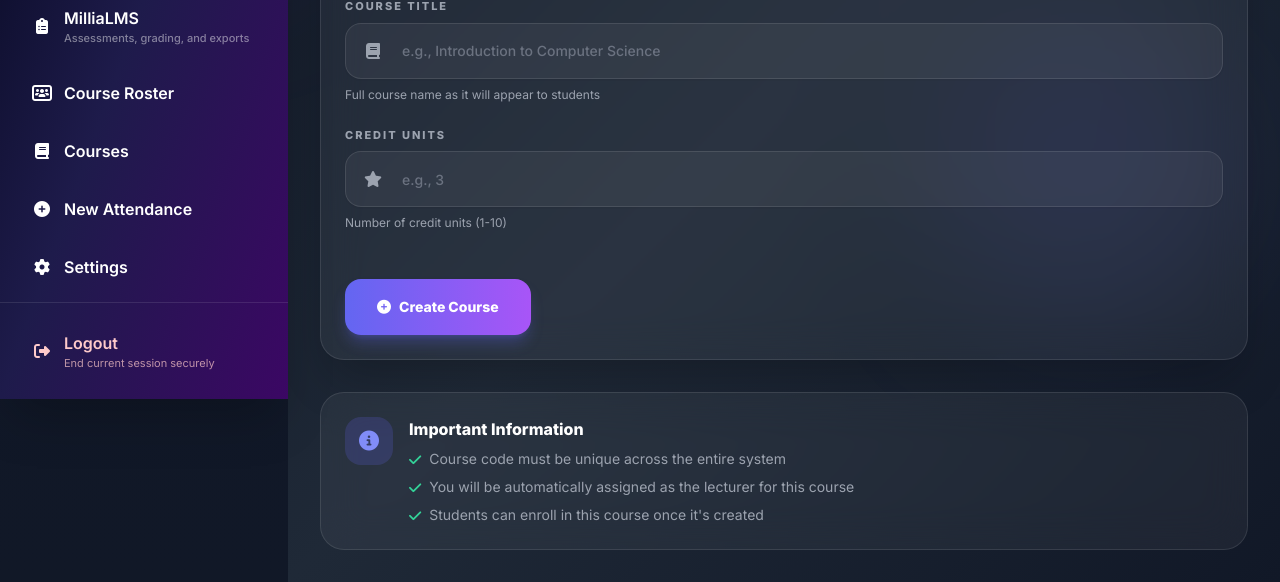
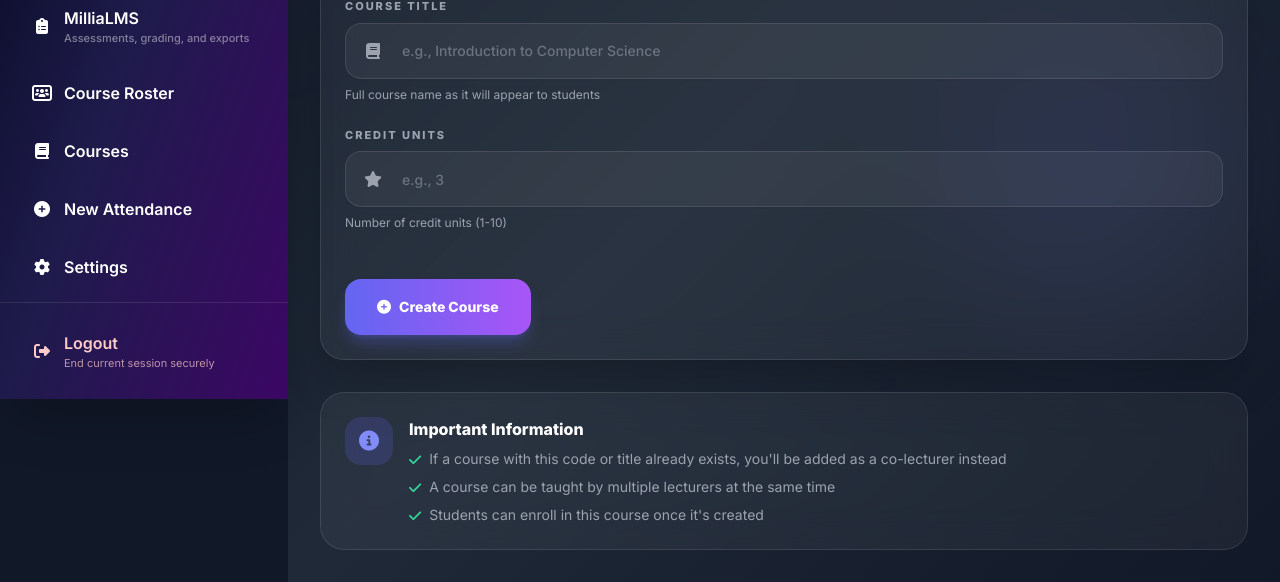
Before and after one commit to codingwhiz-BackendDev/AttendEase, a Django app: page /lecturer/create-course/ in a window 1280 px wide. Shown: the part 401-983 px from the top of the page. Run offline with Django 5.2, Linux system fonts and the light colour scheme; a user stored in the database is signed in; tables that the repository leaves empty hold one stand-in row (values such as "Sample post"); some libraries are stand-ins or nearby versions.

Commit message:
working on multi lecturers for 1 course

```diff
--- a/App/views.py
+++ b/App/views.py
@@ -442,8 +442,13 @@ def lecturer_dashboard(request):
 
     user_obj = User.objects.get(username=request.user)
     lecturer, created = LecturerProfile.objects.get_or_create(user=user_obj)
-    scheduled_lectures = AttendanceSession.objects.filter(lecturer=lecturer).order_by(
-        "-start_time"
+    # Show sessions for EVERY course this lecturer teaches, including those
+    # created by co-lecturers of the same course (not just this lecturer's own).
+    taught_courses = lecturer.courses_taught.all()
+    scheduled_lectures = (
+        AttendanceSession.objects.filter(course__in=taught_courses)
+        .select_related("course", "lecturer", "lecturer__user")
+        .order_by("-start_time")
     )
 
     # Annotate session status and calculate metrics
@@ -452,6 +457,7 @@ def lecturer_dashboard(request):
     upcoming_count = 0
     total_marked_all = 0
     for class_obj in scheduled_lectures:
+        annotate_session_creator(class_obj, lecturer)
         class_obj.marked_count = class_obj.records.count()
         class_obj.formatted_start = format_lagos_time(class_obj.start_time)
         class_obj.formatted_end = format_lagos_time(class_obj.end_time)
@@ -703,17 +709,34 @@ def create_course(request):
             messages.error(request, "Credit units must be a valid number.")
             return render(request, "create_course.html")
 
-        # Check if course code already exists
-        if Course.objects.filter(course_code=course_code).exists():
-            messages.error(request, f"Course with code '{course_code}' already exists.")
-            return render(request, "create_course.html")
-
-        # Check if course title already exists
-        if Course.objects.filter(course_title__iexact=course_title).exists():
-            messages.error(
-                request, f"Course with title '{course_title}' already exists."
-            )
-            return render(request, "create_course.html")
+        # A course is uniquely identified by its code. If it already exists
+        # (created by another lecturer), we DON'T error out — instead we add
+        # this lecturer as a co-lecturer, since a course can be taught by
+        # multiple lecturers. We match by code first, then fall back to title.
+        existing_course = (
+            Course.objects.filter(course_code=course_code).first()
+            or Course.objects.filter(course_title__iexact=course_title).first()
+        )
+
+        if existing_course:
+            if lecturer_profile.courses_taught.filter(id=existing_course.id).exists():
+                messages.info(
+                    request,
+                    f"You already teach '{existing_course.course_title}'. "
+                    "It's ready in your course list.",
+                )
+            else:
+                lecturer_profile.courses_taught.add(existing_course)
+                logger.info(
+                    f"Co-lecturer added: {existing_course.course_code} - "
+                    f"{existing_course.course_title} now also taught by {user.username}"
+                )
+                messages.success(
+                    request,
+                    f"'{existing_course.course_title}' already exists — "
+                    "you've been added as a co-lecturer!",
+                )
+            return redirect("lecturer_courses")
 
         # Create the course
         course = Course.objects.create(
@@ -776,6 +799,30 @@ def format_lagos_time(aware_dt):
         return local_dt.strftime("%Y-%m-%d %H:%M:%S (Lagos/WAT)")
     except Exception:
         return aware_dt.strftime("%Y-%m-%d %H:%M:%S")
+
+
+def annotate_session_creator(session, current_lecturer):
+    """Attach creator info to a session for the multi-lecturer UI.
+
+    A course can be taught by several lecturers, but each AttendanceSession
+    records the lecturer who created it in `session.lecturer`. This marks
+    whether the viewing lecturer is that creator and provides a display label
+    so co-lecturers can tell who created each session.
+    """
+    creator_profile = session.lecturer
+    creator_user = creator_profile.user if creator_profile else None
+    session.creator_name = (
+        (creator_user.get_full_name() or creator_user.username)
+        if creator_user
+        else "Unknown"
+    )
+    session.is_mine = bool(
+        current_lecturer
+        and creator_profile
+        and creator_profile.id == current_lecturer.id
+    )
+    session.creator_label = "You" if session.is_mine else session.creator_name
+    return session
 
 
 def get_aware_datetime(dt_str):
--- a/templates/create_course.html
+++ b/templates/create_course.html
@@ -170,11 +170,11 @@
                     <ul class="text-xs sm:text-sm text-gray-400 space-y-1 sm:space-y-2">
                         <li class="flex items-start gap-2">
                             <i class="fas fa-check text-emerald-400 mt-0.5 sm:mt-1"></i>
-                            <span>Course code must be unique across the entire system</span>
+                            <span>If a course with this code or title already exists, you'll be added as a co-lecturer instead</span>
                         </li>
                         <li class="flex items-start gap-2">
                             <i class="fas fa-check text-emerald-400 mt-0.5 sm:mt-1"></i>
-                            <span>You will be automatically assigned as the lecturer for this course</span>
+                            <span>A course can be taught by multiple lecturers at the same time</span>
                         </li>
                         <li class="flex items-start gap-2">
                             <i class="fas fa-check text-emerald-400 mt-0.5 sm:mt-1"></i>
```
